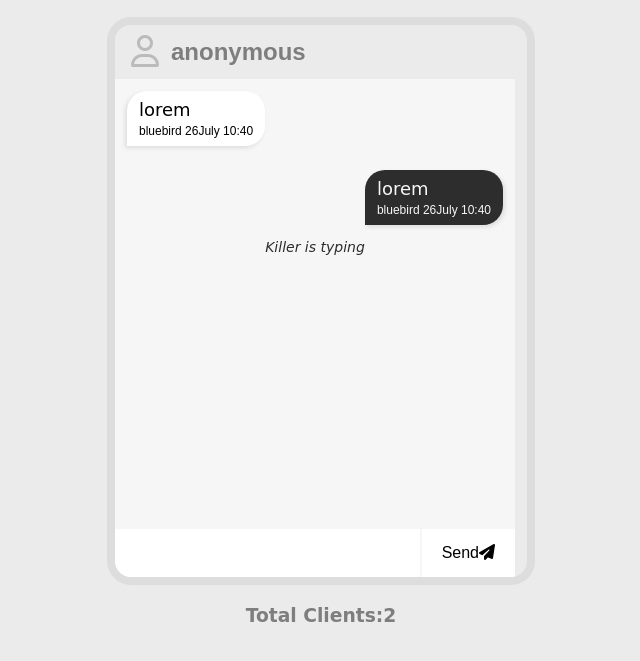
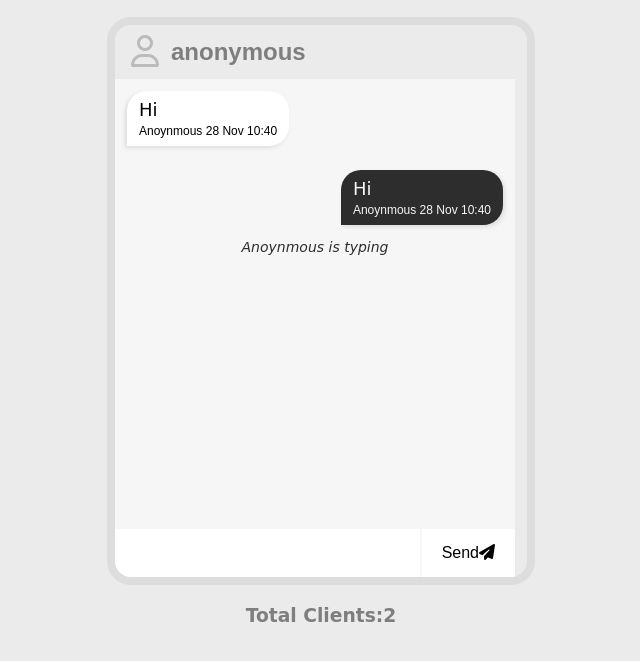
Before and after one commit to maradadivyasree020/Chat-App, a website: page public/index.html in a window 1280 px wide. Shown: the part 61-722 px from the top of the page, without its empty margins (319-959 px from the left). Drawn offline with nearby package versions, Linux system fonts and the light colour scheme; no server answers.

Commit message:
first commit

```diff
--- a/public/index.html
+++ b/public/index.html
@@ -16,13 +16,13 @@
         </div>
         <ul class="message-container" id="message-container">
             <li class="message-left">
-                <p class="message">lorem<span>bluebird 26July 10:40</span></p>
+                <p class="message">Hi<span>Anoynmous 28 Nov 10:40</span></p>
             </li>
             <li class="message-right">
-                <p class="message">lorem<span>bluebird 26July 10:40</span></p>
+                <p class="message">Hi<span>Anoynmous 28 Nov 10:40</span></p>
             </li>
             <li class="message-feedback">
-                <p class="feedback" id="feedback">Killer is typing</p>
+                <p class="feedback" id="feedback">Anoynmous is typing</p>
             </li>
         </ul>
         <form class="message-form" id="message-form">
```
Also changed, not shown: app.js (line endings or trailing spaces).
